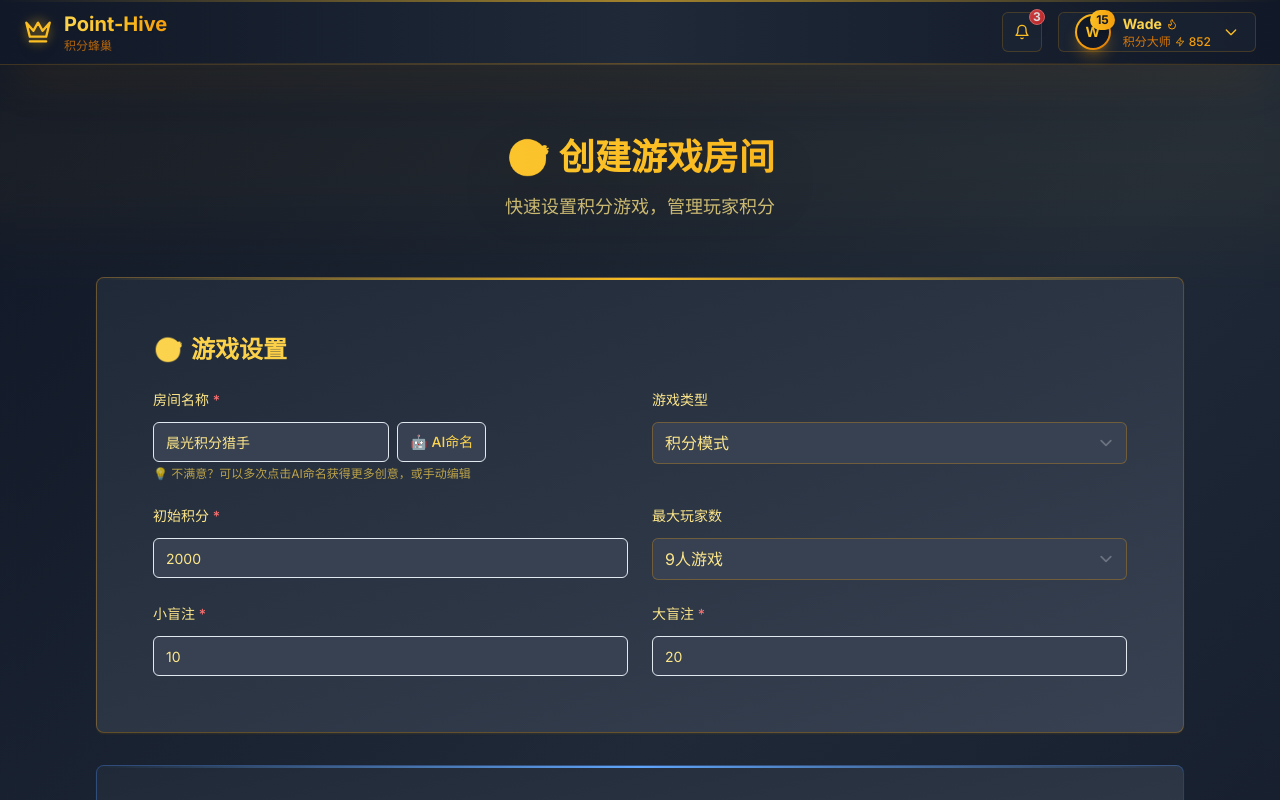
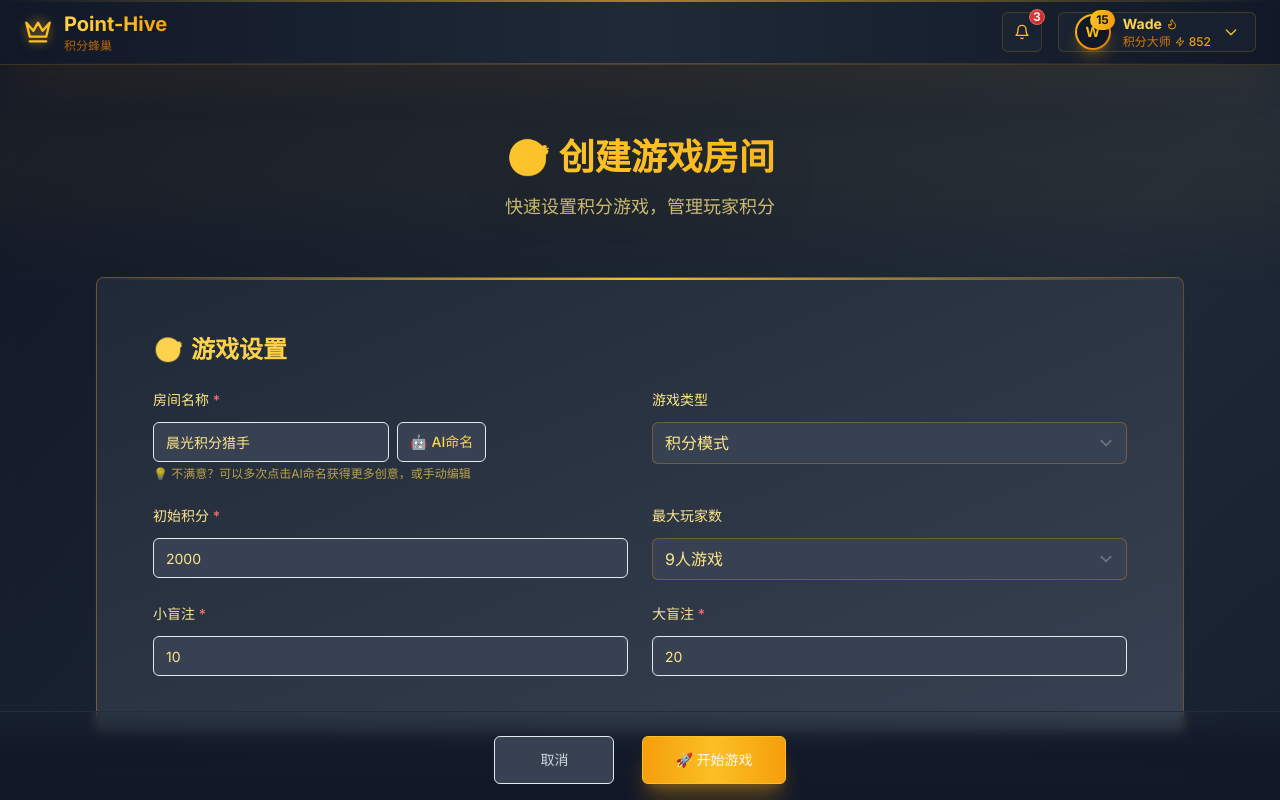
Before and after one commit to aokiz-ek/point-hive, a Next.js app: page /groups/poker/create in a window 1280 px wide. Shown: the top 800 px of the page. Built offline with nearby package versions, Linux system fonts and the light colour scheme.

Commit message:
优化创建扑克群组页面的布局，增加底部悬浮提交按钮，改善用户交互体验。调整样式以增强响应式设计，确保在不同设备上的可用性。

```diff
--- a/src/app/(dashboard)/groups/poker/create/page.tsx
+++ b/src/app/(dashboard)/groups/poker/create/page.tsx
@@ -288,7 +288,7 @@ export default function CreatePokerGroupPage() {
 
   return (
     <div className="ak-min-h-screen ak-bg-gradient-to-br ak-from-gray-900 ak-via-gray-800 ak-to-gray-900">
-      <div className="ak-space-y-6 sm:ak-space-y-8 ak-max-w-6xl ak-mx-auto ak-px-4 sm:ak-px-6 lg:ak-px-8 ak-pt-8">
+      <div className="ak-space-y-6 sm:ak-space-y-8 ak-max-w-6xl ak-mx-auto ak-px-4 sm:ak-px-6 lg:ak-px-8 ak-pt-8 ak-pb-24">
         {/* 页面标题 */}
         <div className="ak-text-center ak-py-4 sm:ak-py-6">
           <div className="ak-relative ak-mb-4">
@@ -598,9 +598,13 @@ export default function CreatePokerGroupPage() {
             <p className="ak-text-sm ak-text-red-400">{errors.submit}</p>
           </div>
         )}
+      </form>
+      </div>
 
-        {/* 提交按钮 */}
-        <div className="ak-flex ak-flex-col sm:ak-flex-row ak-justify-center ak-gap-3 sm:ak-space-x-4 sm:ak-space-y-0 ak-pt-2">
+      {/* 悬浮在底部的提交按钮 */}
+      <div className="ak-fixed ak-bottom-0 ak-left-0 ak-right-0 ak-bg-gradient-to-t ak-from-gray-900 ak-via-gray-900/95 ak-to-transparent ak-pt-6 ak-pb-4 ak-px-4 sm:ak-px-6 ak-border-t ak-border-gray-700/50 ak-backdrop-blur-sm">
+        <div className="ak-max-w-6xl ak-mx-auto">
+          <div className="ak-flex ak-flex-col sm:ak-flex-row ak-justify-center ak-gap-3 sm:ak-space-x-4 sm:ak-space-y-0">
             <Button
               type="button"
               variant="outline"
@@ -611,7 +615,7 @@ export default function CreatePokerGroupPage() {
               取消
             </Button>
             <Button
-            type="submit"
+              onClick={handleSubmit}
               disabled={loading}
               size="lg"
               className="ak-w-full sm:ak-w-auto ak-min-w-[140px] ak-min-h-[48px] ak-bg-gradient-to-r ak-from-amber-500 ak-via-amber-400 ak-to-amber-500 ak-hover:ak-from-amber-600 ak-hover:ak-via-amber-500 ak-hover:ak-to-amber-600 ak-text-gray-900 ak-font-bold ak-shadow-xl ak-shadow-amber-500/30 ak-border ak-border-amber-400"
@@ -629,7 +633,7 @@ export default function CreatePokerGroupPage() {
               )}
             </Button>
           </div>
-      </form>
+        </div>
       </div>
     </div>
   );
```
Lines whose indentation alone changed are shown as unchanged.
